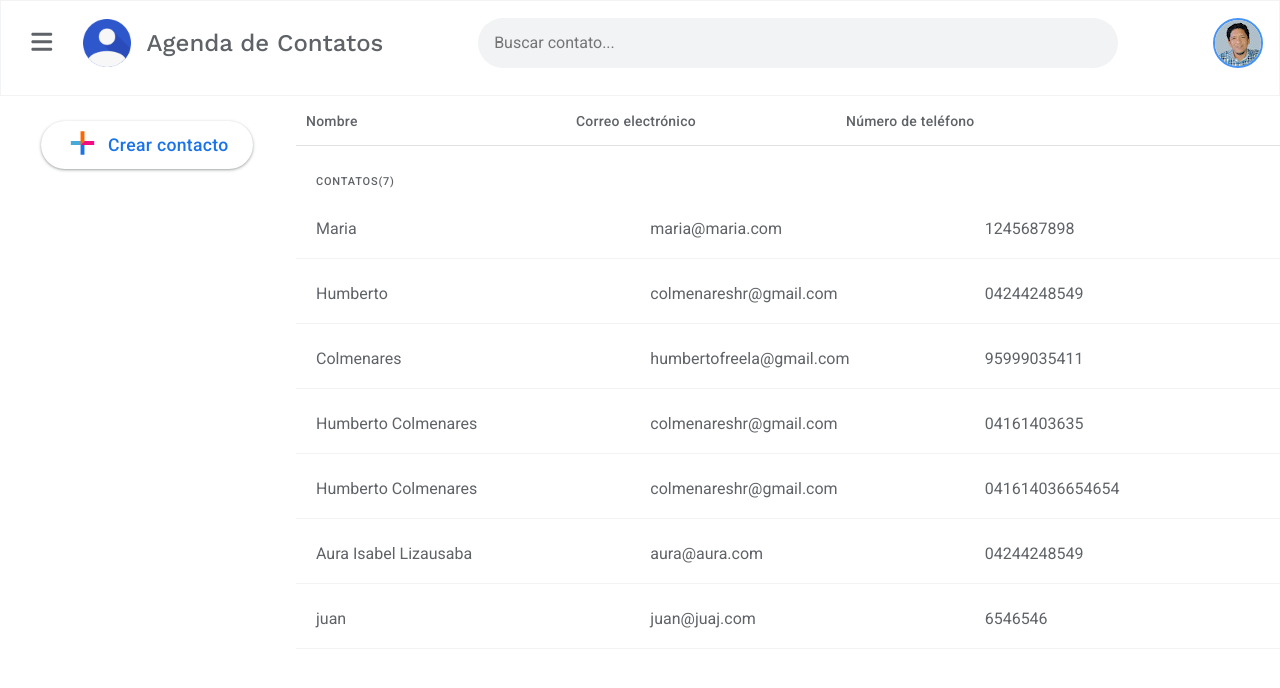
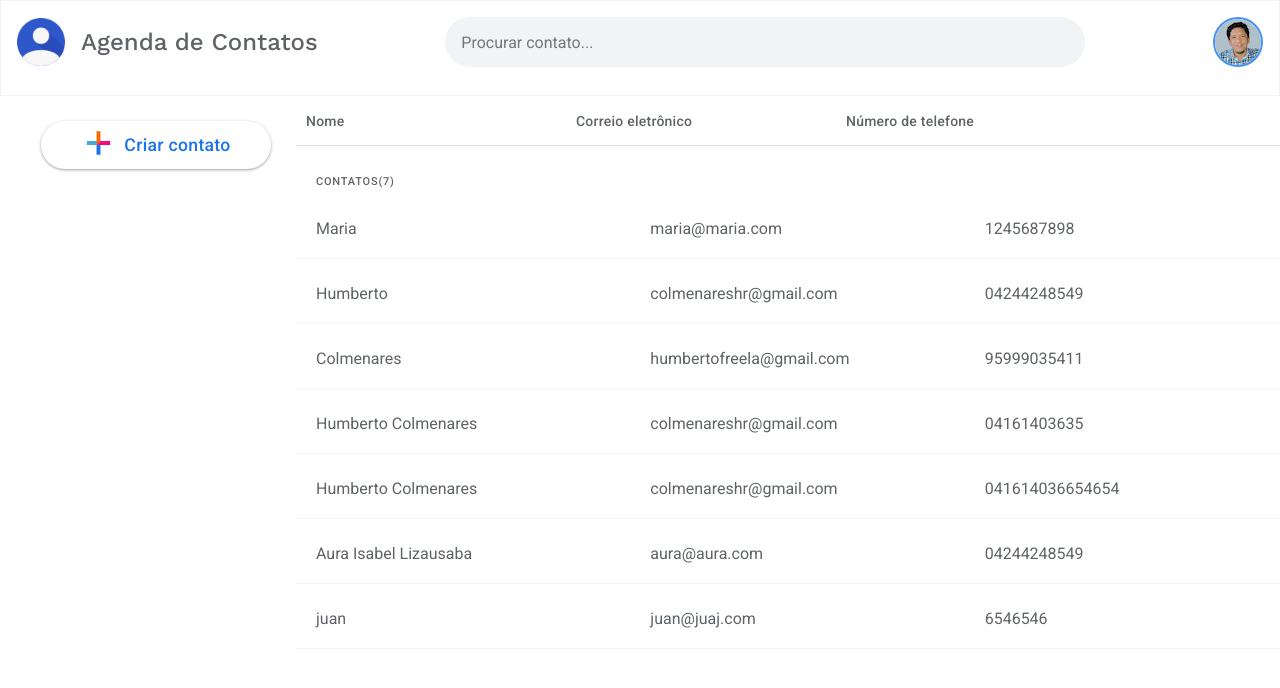
Before and after one commit to colmenareshr/ReactAgendaContatos, a React (Vite) app: page / in a window 1280 px wide. Shown: the top 688 px of the page. Built offline with nearby package versions, Linux system fonts and the light colour scheme; data requests are answered from the project's data file; the HTML template or start-up script is replaced by a standard one.

Commit message:
Optimizando estilos en sidebar

```diff
--- a/src/App.jsx
+++ b/src/App.jsx
@@ -14,8 +14,14 @@ function App() {
   const [showModal, setShowModal] = useState(false);
   const [isUpdate, setIsUpdate] = useState();
   const [search, setSearch] = useState('');
+  const [showSidebar, setShowSidebar] = useState(true);
 
   //FIN HOOKS
+
+  //MOSTRAR SIDEBAR
+  const handleShowSidebar = () =>{
+    setShowSidebar(!showSidebar);
+  }
 
   /*AGREGAR VENTANA MODAL CREAR*/
   const handleShowModal = () => {
@@ -142,7 +148,10 @@ function App() {
   return (
     <div className='App'>
       <header className='header header_wrap'>
-        <Header search={search} handleSearch={handleSearch} />
+        <Header
+          mostrarSidebar={handleShowSidebar}
+          handleSearch={handleSearch}
+        />
       </header>
       <main className='main'>
         <div className='sidebar_wraper'>
@@ -150,9 +159,9 @@ function App() {
         </div>
         <div className='main_container-wraper'>
           <div className='container_titles'>
-            <div className='cont_name main_elements'>Nombre</div>
-            <div className='cont_email main_elements'>Correo electrónico</div>
-            <div className='cont_tel main_elements'>Número de teléfono</div>
+            <div className='cont_name main_elements'>Nome</div>
+            <div className='cont_email main_elements'>Correio eletrônico</div>
+            <div className='cont_tel main_elements'>Número de telefone</div>
             <div className='cont_fechar main_elements'></div>
           </div>
           <div className='contatos_title'>
--- a/src/components/Header/Header.jsx
+++ b/src/components/Header/Header.jsx
@@ -1,24 +1,10 @@
 import Avatar from '../Avatar/Avatar';
-import { FontAwesomeIcon } from '@fortawesome/react-fontawesome';
-import { faBars, faSearch } from '@fortawesome/free-solid-svg-icons';
-import { useState } from 'react';
 import styled from 'styled-components';
-function Header({ handleSearch }) {
-  const [sideBar, setSideBar] = useState(false);
-
-  const showSidebar = () => setSideBar(!sideBar);
-
+function Header({ handleSearch, mostrarSidebar }) {
   return (
     <HeaderContainer>
       <NavContainer>
         <Nav>
-          <NavMenu onClick={showSidebar}>
-            <FontAwesomeIcon
-              icon={faBars}
-              className='nav_bars'
-              onClick={showSidebar}
-            />
-          </NavMenu>
           <MenuTitle>
             <img src='src/assets/contacts.png' alt='agenda contatos' />
             <h1>Agenda de Contatos</h1>
@@ -29,7 +15,7 @@ function Header({ handleSearch }) {
             type='search'
             name='searh'
             id='search'
-            placeholder='Buscar contato...'
+            placeholder='Procurar contato...'
             onChange={handleSearch}
           />
         </NavSearch>
--- a/src/components/SideBar/SideBar.css
+++ /dev/null
@@ -1,60 +0,0 @@
-.sidebar_container {
-   width: 280px;
-   background-color: #fff;
-   min-height: 100vh;
-   padding: 25px;
-   display: flex;
-   flex-direction: column;
-   flex: 1 1 auto;
-   /* width: 280px;
-   box-shadow: 0 0;
-   height: 100%;
-   background-color: #;
-   transform: translateX(0);
-   visibility: visible;
-   padding: 2rem;
-   overflow: visible;
-   color: #000;
-   height: calc(100vh - 100%);
-   top: 100%;
-   z-index: 960;
-   display: flex;
-   flex: 1 1 auto;
-   flex-direction: column;
-   position: absolute;
-   left: 0;
-   transition: 850ms; */
-   /* overflow-y: auto; */
-}
-
-.sidebar_active {
-   left: 0;
-   transition: 350ms;
-}
-
-.sidebar_btn {
-   background-color: #fff;
-   color: #1A73E8;
-   height: 48px;
-   border-radius: 24px;
-   font-family: Roboto;
-   font-size: 1.1rem;
-   font-weight: 500;
-   letter-spacing: .0178571429em;
-   padding: 2px 24px 2px 24px;
-   text-transform: none;
-   box-shadow: 0 1px 2px 0 rgb(60 64 67 / 30%), 0 1px 3px 1px rgb(60 64 67 / 15%);
-   border: none;
-   cursor: pointer;
-   display: flex;
-   gap: .5rem;
-   align-items: center;
-   justify-content: center;
-}
-.sidebar_btn:hover {
-   background-color: #F6FAFE;
-   box-shadow: 0 1px 3px 0 rgb(60 64 67 / 30%), 0 4px 8px 3px rgb(60 64 67 / 15%);
-}
-.sidebar_btn:active {
-   outline: none;
-}
--- a/src/components/SideBar/SideBar.jsx
+++ b/src/components/SideBar/SideBar.jsx
@@ -1,9 +1,7 @@
-import './SideBar.css';
-function SideBar({mostrar}) {
+import styled from 'styled-components';
+function SideBar({ mostrar }) {
   return (
-    <div className='sidebar_container'>
-      <div className='sidebar_wraper'>
-        <div className='btn_add'>
+    <SidebarContainer>
       <button className='sidebar_btn' onClick={mostrar}>
         <span>
           <svg width='35' height='36' viewBox='0 0 36 36'>
@@ -14,11 +12,46 @@ function SideBar({mostrar}) {
             <path fill='none' d='M0 0h36v36H0z'></path>
           </svg>
         </span>
-            Crear contacto
+        Criar contato
       </button>
-        </div>
-      </div>
-    </div>
+    </SidebarContainer>
   );
 }
 export default SideBar;
+
+const SidebarContainer = styled.div`
+  width: 280px;
+  background-color: #fff;
+  min-height: 100vh;
+  padding: 25px;
+  display: flex;
+  flex-direction: column;
+  flex: 1 1 auto;
+
+  button {
+    background-color: #fff;
+    color: #1a73e8;
+    height: 48px;
+    border-radius: 24px;
+    font-family: Roboto;
+    font-size: 1.1rem;
+    font-weight: 500;
+    letter-spacing: 0.0178571429em;
+    padding: 2px 24px 2px 24px;
+    text-transform: none;
+    box-shadow: 0 1px 2px 0 rgb(60 64 67 / 30%),
+      0 1px 3px 1px rgb(60 64 67 / 15%);
+    border: none;
+    cursor: pointer;
+    display: flex;
+    gap: 0.5rem;
+    align-items: center;
+    justify-content: center;
+
+    &:hover {
+      background-color: #f6fafe;
+      box-shadow: 0 1px 3px 0 rgb(60 64 67 / 30%),
+        0 4px 8px 3px rgb(60 64 67 / 15%);
+    }
+  }
+`;
```
Also changed, not shown: src/components/Modales/ModalEdit.jsx (deleted). Lines whose indentation alone changed are shown as unchanged.
